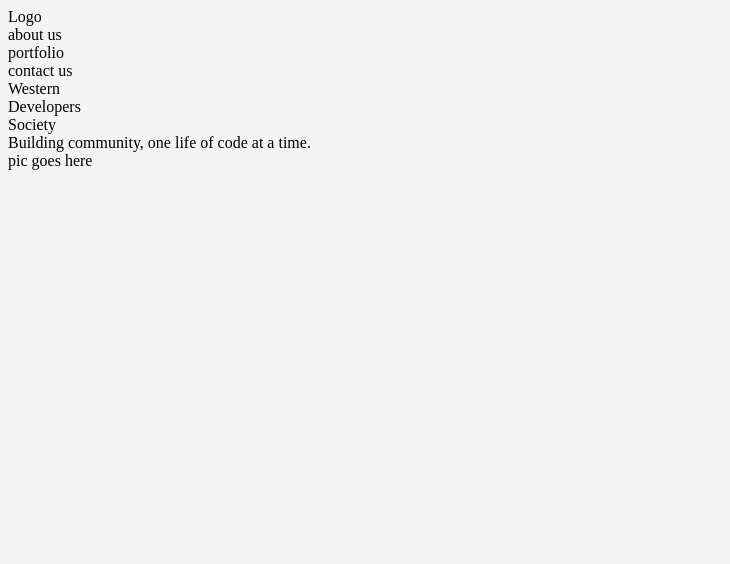
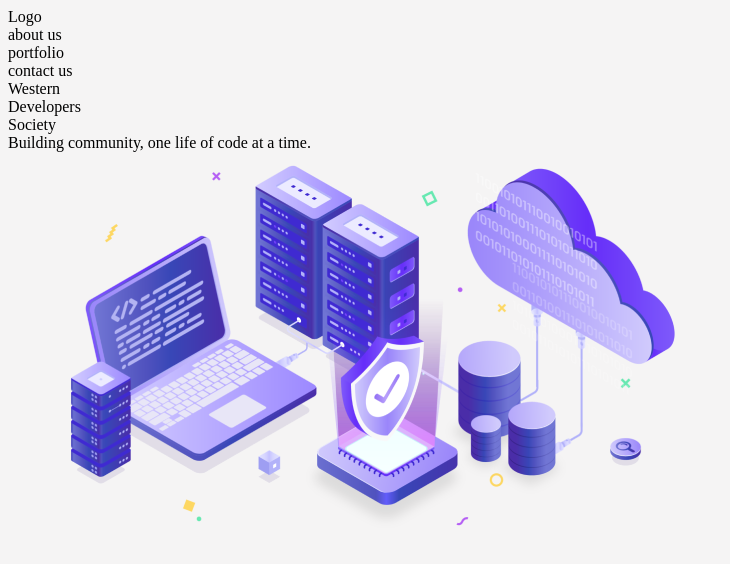
Before and after one commit to LucasHartmanWestern/westerndev-website, a React (Create React App) app: page / in a window 1280 px wide. Shown: the top 564 px of the page, without its empty margins (0-730 px from the left). Built offline with nearby package versions, Linux system fonts and the light colour scheme.

Commit message:
changed favicon, moved around components for organization, moved imgs folder to public

```diff
--- a/src/App.js
+++ b/src/App.js
@@ -1,6 +1,6 @@
 import React from 'react';
 import './App.css';
-import Home from './components/Home/Home';
+import Home from './Components/Home/Home';
 function App() {
   return (
     <Home />
--- a/src/components/Home/Home.jsx
+++ b/src/Components/Home/Home.js
@@ -1,5 +1,4 @@
 import React from 'react'
-import Tech from '../../images/tech.png'
 
 // images and styling tbd
 export default function Home() {
@@ -35,7 +34,7 @@ export default function Home() {
         </div>
 
         <div className="pic">
-          pic goes here
+          <img src='images/tech.png'></img>
         </div>
       </div>
     </div>
```
Also changed, not shown: public/images/tech.png (renamed from src/images/tech.png), src/Components/Contact/Contact.css (renamed from src/Contact.css), src/Components/Contact/Contact.js (renamed from src/Contact.js), src/Components/Home/Home.css (added), 1 other file (tests, documents, lock files or other folders).
